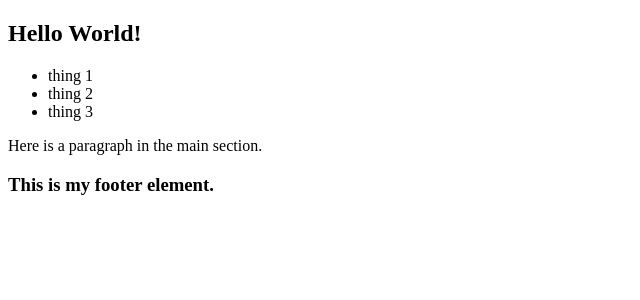
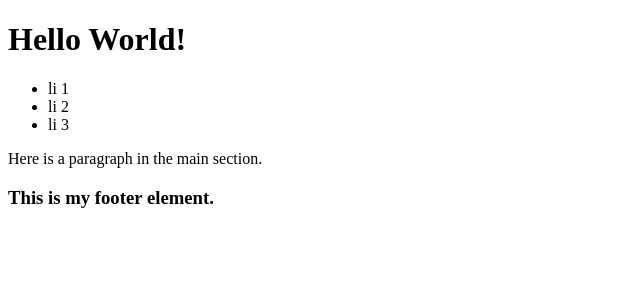
Before and after one commit to kevincwashburn/react-practice, a React (Create React App) app in the folder practice-app/: page / in a window 1280 px wide. Shown: the top 300 px of the page, without its empty margins (0-640 px from the left). Built offline with nearby package versions, Linux system fonts and the light colour scheme.

Commit message:
added MainContent and Header files

```diff
--- a/practice-app/src/App.js
+++ b/practice-app/src/App.js
@@ -1,20 +1,13 @@
 import React from "react";
-import Footer from "./components/Footer"
+import Header from "./components/Header";
+import Footer from "./components/Footer";
+import MainContent from "./components/MainContent";
 
 function App() {
   return (
     <div>
-      <nav>
-        <h1>Hello World!</h1>
-        <ul>
-          <li>thing 1</li>
-          <li>thing 2</li>
-          <li>thing 3</li>
-        </ul>
-      </nav>
-      <main>
-        <p>Here is a paragraph in the main section.</p>
-      </main>
+      <Header />
+      <MainContent />
       <Footer />
     </div>
   )
--- /dev/null
+++ b/practice-app/src/components/Header.js
@@ -0,0 +1,9 @@
+import React from "react";
+
+function Header() {
+    return (
+        <h1>Hello World!</h1>
+    )
+}
+
+export default Header
--- /dev/null
+++ b/practice-app/src/components/MainContent.js
@@ -0,0 +1,18 @@
+import React from "react";
+
+function MainContent() {
+    return (
+        <div>
+            <ul>
+                <li>li 1</li>
+                <li>li 2</li>
+                <li>li 3</li>
+            </ul>
+            <main>
+                <p>Here is a paragraph in the main section.</p>
+            </main>
+        </div>
+    )
+};
+
+export default MainContent;
```
